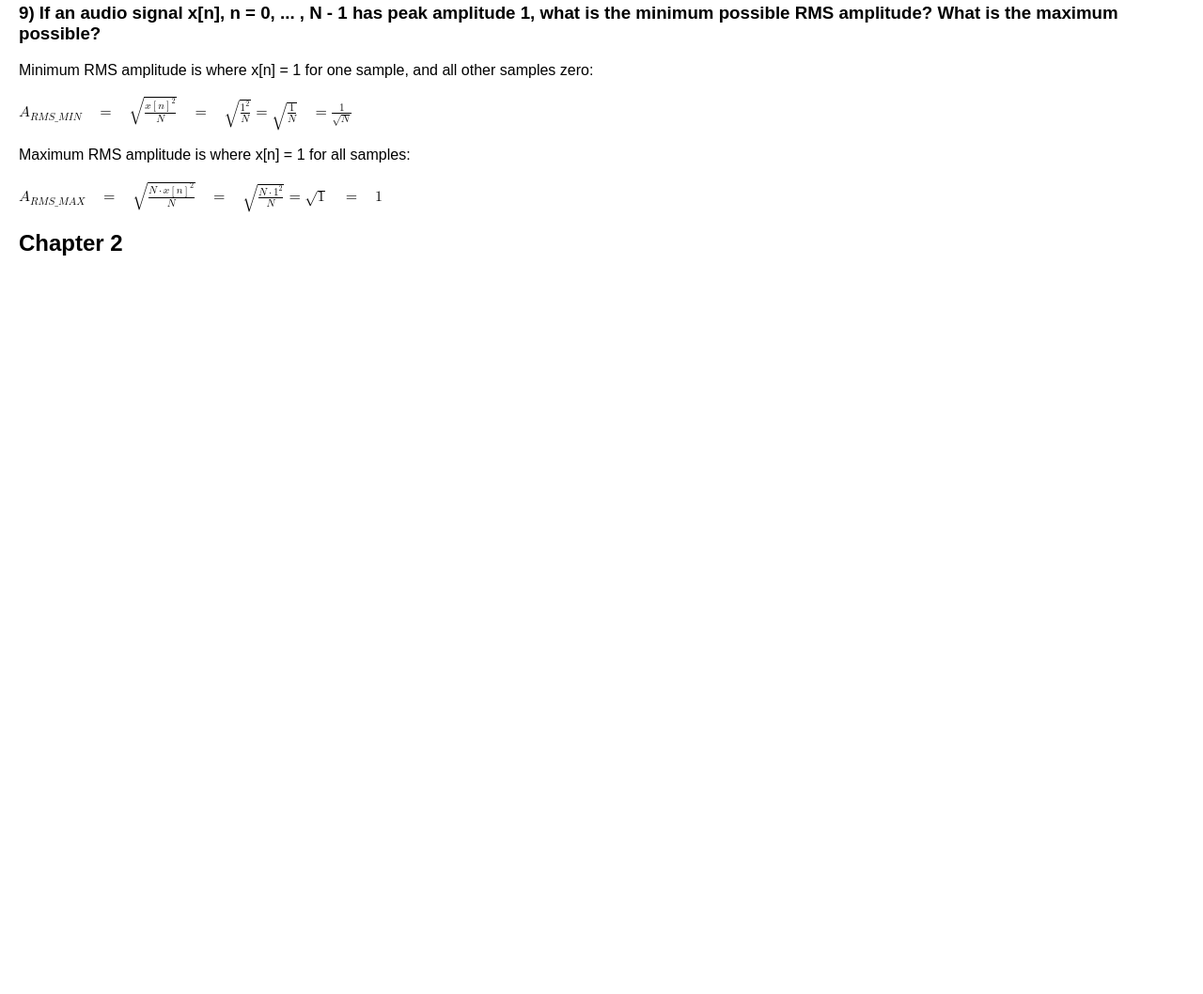
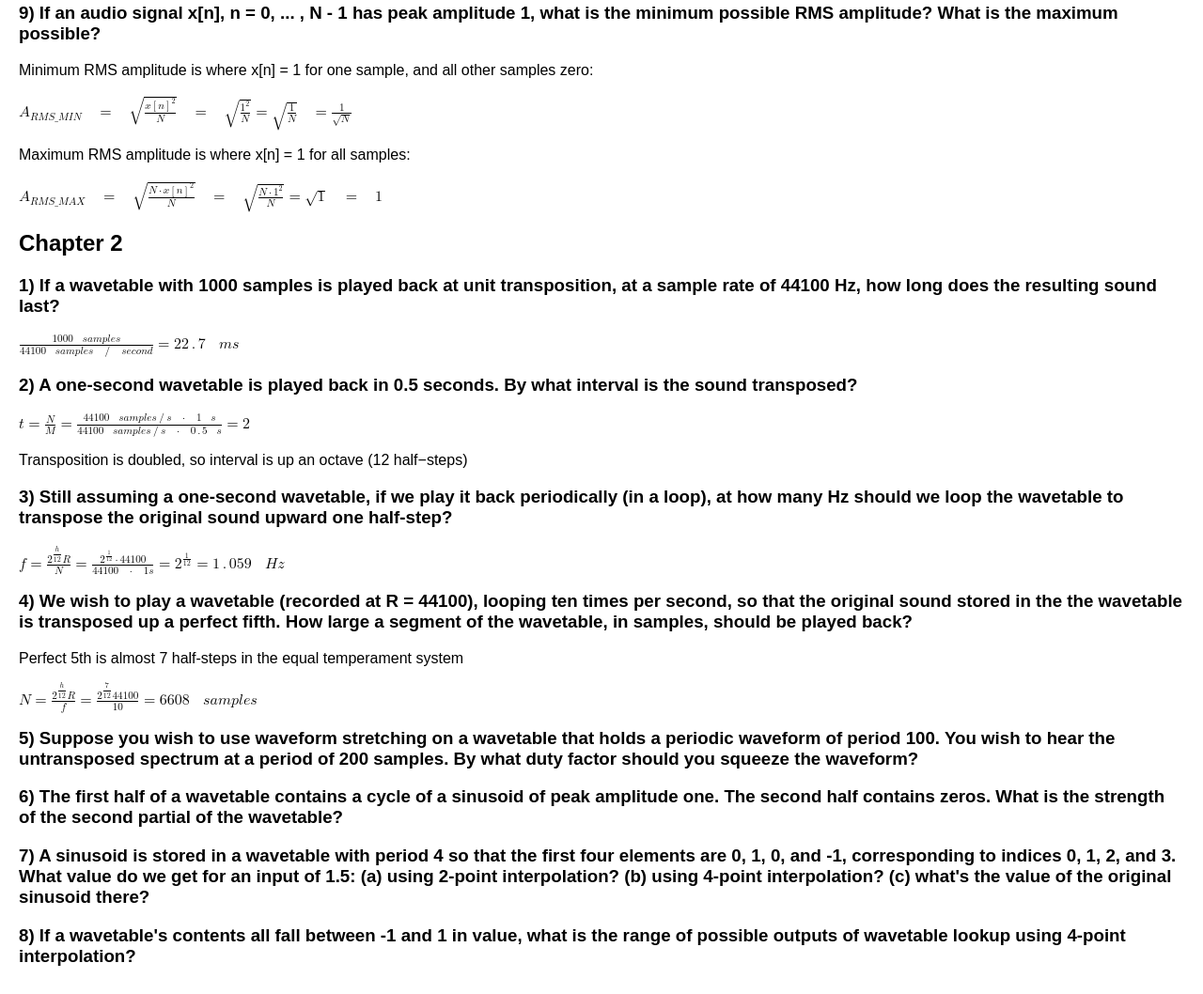
Before and after one commit to jaredschiltz/the-theory-and-technique-of-electronic-music-solutions, a plain HTML site: page index.html in a window 1280 px wide. Shown: the part 1256-2314 px from the top of the page at 94% size. Before the commit the page ends 1559 px from the top, so only its background shows below. Drawn offline with nearby package versions, Linux system fonts and the light colour scheme; some packages are replaced by stand-ins of ours.

Commit message:
working on chapter 2 update

```diff
--- a/index.html
+++ b/index.html
@@ -109,4 +109,57 @@
       <h2>
         Chapter 2
       </h2>
+      <h3>
+        1) If a wavetable with 1000 samples is played back at unit transposition, at a sample rate of
+        44100 Hz, how long does the resulting sound last?
+      </h3>
+      <p>
+        <math xmlns="http://www.w3.org/1998/Math/MathML"><mfrac><mrow><mn>1000</mn><mo>&#xA0;</mo><mi>s</mi><mi>a</mi><mi>m</mi><mi>p</mi><mi>l</mi><mi>e</mi><mi>s</mi></mrow><mrow><mn>44100</mn><mo>&#xA0;</mo><mi>s</mi><mi>a</mi><mi>m</mi><mi>p</mi><mi>l</mi><mi>e</mi><mi>s</mi><mo>&#xA0;</mo><mo>/</mo><mo>&#xA0;</mo><mi>s</mi><mi>e</mi><mi>c</mi><mi>o</mi><mi>n</mi><mi>d</mi></mrow></mfrac><mo>=</mo><mn>22</mn><mo>.</mo><mn>7</mn><mo>&#xA0;</mo><mi>m</mi><mi>s</mi><mspace linebreak="newline"/><mspace linebreak="newline"/><mspace linebreak="newline"/></math>
+      </p>
+      <h3>
+        2) A one-second wavetable is played back in 0.5 seconds. By what interval is the sound transposed?
+      </h3>
+      <p>
+        <math xmlns="http://www.w3.org/1998/Math/MathML"><mi>t</mi><mo>=</mo><mfrac><mi>N</mi><mi>M</mi></mfrac><mo>=</mo><mfrac><mrow><mn>44100</mn><mo>&#xA0;</mo><mi>s</mi><mi>a</mi><mi>m</mi><mi>p</mi><mi>l</mi><mi>e</mi><mi>s</mi><mo>/</mo><mi>s</mi><mo>&#xA0;</mo><mo>&#xB7;</mo><mo>&#xA0;</mo><mn>1</mn><mo>&#xA0;</mo><mi>s</mi></mrow><mrow><mn>44100</mn><mo>&#xA0;</mo><mi>s</mi><mi>a</mi><mi>m</mi><mi>p</mi><mi>l</mi><mi>e</mi><mi>s</mi><mo>/</mo><mi>s</mi><mo>&#xA0;</mo><mo>&#xB7;</mo><mo>&#xA0;</mo><mn>0</mn><mo>.</mo><mn>5</mn><mo>&#xA0;</mo><mi>s</mi></mrow></mfrac><mo>=</mo><mn>2</mn><mo>&#xA0;</mo><mspace linebreak="newline"/><mspace linebreak="newline"/><mspace linebreak="newline"/></math>
+      </p>
+        Transposition is doubled, so interval is up an octave (12 half−steps)
+      </p>
+      <h3>
+        3) Still assuming a one-second wavetable, if we play it back periodically (in a loop), at how many
+        Hz should we loop the wavetable to transpose the original sound upward one half-step?
+      </h3>
+      <p>
+        <math xmlns="http://www.w3.org/1998/Math/MathML"><mi>f</mi><mo>=</mo><mfrac><mrow><msup><mn>2</mn><mstyle displaystyle="true"><mfrac><mi>h</mi><mn>12</mn></mfrac></mstyle></msup><mi>R</mi></mrow><mi>N</mi></mfrac><mo>=</mo><mfrac><mrow><msup><mn>2</mn><mfrac><mn>1</mn><mn>12</mn></mfrac></msup><mo>&#xB7;</mo><mn>44100</mn></mrow><mrow><mn>44100</mn><mo>&#xA0;</mo><mo>&#xB7;</mo><mo>&#xA0;</mo><mn>1</mn><mi>s</mi></mrow></mfrac><mo>=</mo><msup><mn>2</mn><mfrac><mn>1</mn><mn>12</mn></mfrac></msup><mo>=</mo><mn>1</mn><mo>.</mo><mn>059</mn><mo>&#xA0;</mo><mi>H</mi><mi>z</mi><mspace linebreak="newline"/><mspace linebreak="newline"/><mspace linebreak="newline"/><mspace linebreak="newline"/></math>
+      </p>
+      <h3>
+        4) We wish to play a wavetable (recorded at R = 44100), looping ten times per second, so that the
+        original sound stored in the the wavetable is transposed up a perfect fifth. How large a segment
+        of the wavetable, in samples, should be played back?
+      </h3>
+      <p>
+        Perfect 5th is almost 7 half-steps in the equal temperament system
+      </p>
+      <p>
+        <math xmlns="http://www.w3.org/1998/Math/MathML"><mi>N</mi><mo>=</mo><mfrac><mrow><msup><mn>2</mn><mstyle displaystyle="true"><mfrac><mi>h</mi><mn>12</mn></mfrac></mstyle></msup><mi>R</mi></mrow><mi>f</mi></mfrac><mo>=</mo><mfrac><mrow><msup><mn>2</mn><mstyle displaystyle="true"><mfrac><mn>7</mn><mn>12</mn></mfrac></mstyle></msup><mn>44100</mn></mrow><mn>10</mn></mfrac><mo>=</mo><mn>6608</mn><mo>&#xA0;</mo><mi>s</mi><mi>a</mi><mi>m</mi><mi>p</mi><mi>l</mi><mi>e</mi><mi>s</mi></math>
+      </p>
+
+      <h3>
+       5) Suppose you wish to use waveform stretching on a wavetable that holds a periodic waveform of period
+        100. You wish to hear the untransposed spectrum at a period of 200 samples. By what duty factor should
+        you squeeze the waveform?
+      </h3>
+      <h3>
+        6) The first half of a wavetable contains a cycle of a sinusoid of peak amplitude one. The second
+        half contains zeros. What is the strength of the second partial of the wavetable?
+      </h3>
+      <h3>
+        7) A sinusoid is stored in a wavetable with period 4 so that the first four elements are 0, 1,
+        0, and -1, corresponding to indices 0, 1, 2, and 3. What value do we get for an input of 1.5:
+        (a) using 2-point interpolation? (b) using 4-point interpolation? (c) what's the value of the
+        original sinusoid there?
+      </h3>
+      <h3>
+        8) If a wavetable's contents all fall between -1 and 1 in value, what is the range of possible outputs
+        of wavetable lookup using 4-point interpolation?
+      </h3>
 </body></html>
```
